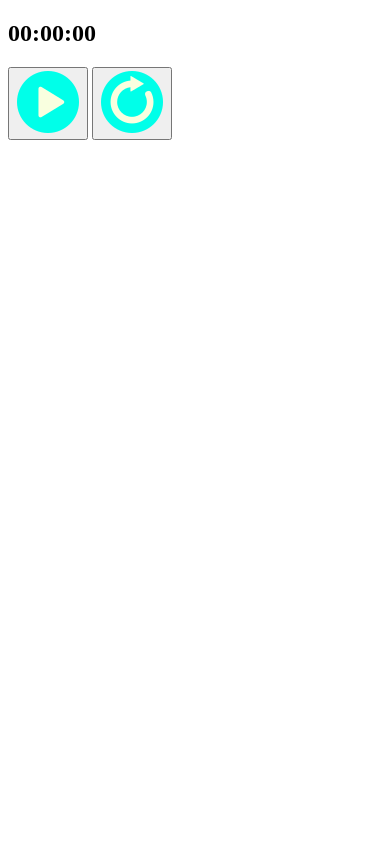
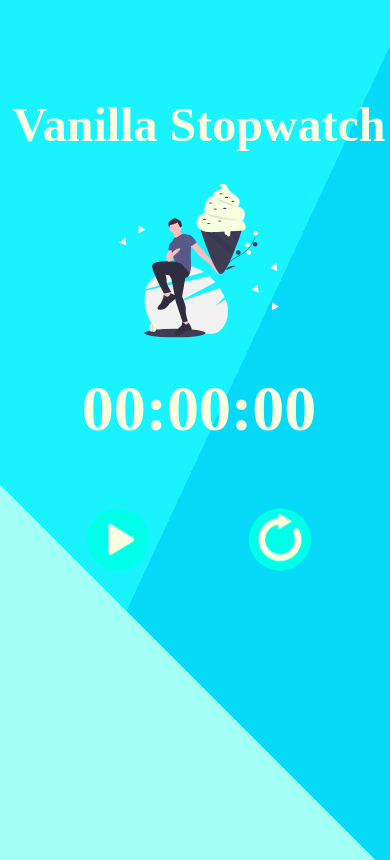
Before and after one commit to clintonhays/stopwatch, a plain HTML site: page index.html in a window 390 px wide. Drawn offline with Linux system fonts and the light colour scheme.

Commit message:
add mobile styling

```diff
--- a/app.js
+++ b/app.js
@@ -55,4 +55,5 @@ resetButton.addEventListener("click", () => {
   s = 0;
   m = 0;
   stopwatch.textContent = getTimer();
+  startPauseButton.innerHTML = `<img src="img/icons8-play-64(1).png" alt="play button" />`;
 });
--- a/index.html
+++ b/index.html
@@ -7,10 +7,16 @@
     <title>JavaScript Stopwatch</title>
   </head>
   <body>
-    <div class="container">
-      <h2 class="stopwatch">00:00:00</h2>
-      <button class="startAndPause"><img src="img/icons8-play-64(1).png" alt="play button" /></button>
-      <button class="reset"><img src="img/icons8-reset-64.png" alt="reset button" /></button>
+    <div class="wrapper">
+      <header>
+        <h1>Vanilla Stopwatch</h1>
+        <img class="vanillaPic" src="img/undraw_ice_cream_s2rh.svg" alt="" />
+      </header>
+      <div class="container">
+        <h2 class="stopwatch">00:00:00</h2>
+        <button class="startAndPause"><img src="img/icons8-play-64(1).png" alt="play button" /></button>
+        <button class="reset"><img src="img/icons8-reset-64.png" alt="reset button" /></button>
+      </div>
     </div>
 
     <script src="app.js"></script>
--- a/style.css
+++ b/style.css
@@ -0,0 +1,67 @@
+body {
+  height: 100vh;
+  background: rgb(9, 9, 121);
+  background: -webkit-linear-gradient(45deg, hsla(174.11, 89.99%, 50%, 1) 30%, hsla(174.11, 89.99%, 50%, 0) 0%),
+    -webkit-linear-gradient(155deg, hsla(187.7, 95%, 50%, 1) 48%, hsla(187.7, 95%, 50%, 0) 0%),
+    -webkit-linear-gradient(307deg, hsla(183.17, 100%, 55%, 1) 100%, hsla(183.17, 100%, 55%, 0) 0%);
+  background: linear-gradient(45deg, rgb(162, 255, 246) 30%, hsla(174.11, 89.99%, 50%, 0) 0%),
+    linear-gradient(295deg, hsla(187.7, 95%, 50%, 1) 48%, hsla(187.7, 95%, 50%, 0) 0%),
+    linear-gradient(143deg, hsla(183.17, 100%, 55%, 1) 100%, hsla(183.17, 100%, 55%, 0) 0%);
+}
+
+.wrapper {
+  position: absolute;
+  top: 50%;
+  transform: translateY(-70%);
+}
+
+header {
+  text-align: center;
+  margin-top: 3em;
+}
+
+h1 {
+  font-size: 3em;
+  color: #f9ffdf;
+}
+
+.vanillaPic {
+  width: 10em;
+}
+
+.container {
+  display: flex;
+  flex-wrap: wrap;
+  justify-content: space-around;
+  width: 85%;
+  margin: 0 auto;
+}
+
+.stopwatch {
+  text-align: center;
+  color: #f9ffdf;
+  font-size: 4em;
+  flex-basis: 100%;
+  margin-top: 30px;
+}
+
+.startAndPause {
+  background-color: transparent;
+  border: none;
+  outline: none;
+  height: 83px;
+  width: 83px;
+}
+
+.reset {
+  background-color: transparent;
+  border: none;
+  outline: none;
+  height: 83px;
+  width: 83px;
+}
+
+.container button:focus {
+  border: 2px solid #f9ffdf;
+  border-radius: 50%;
+}
```
Also changed, not shown: img/undraw_ice_cream_s2rh.svg (added).
